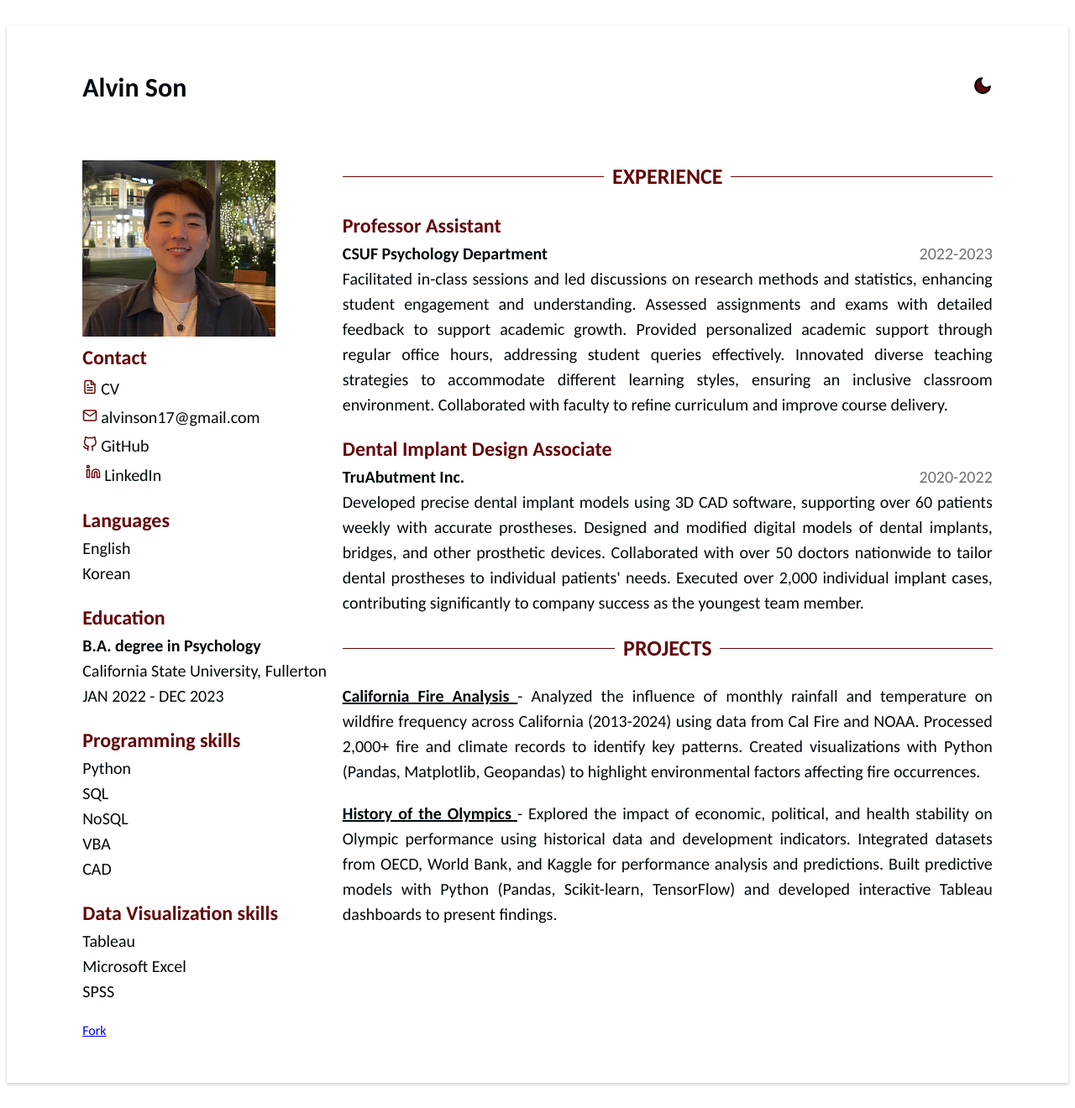
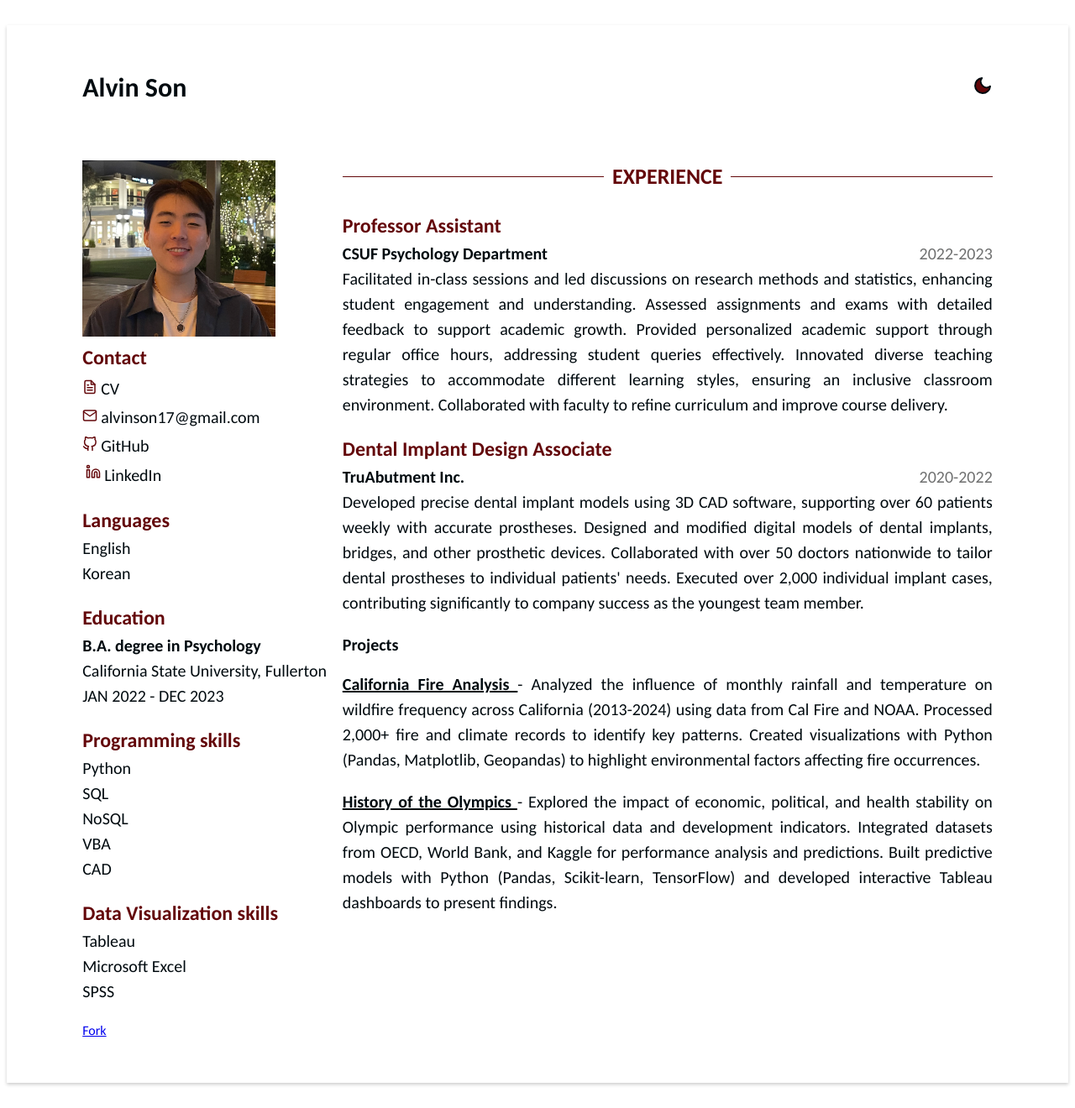
Before and after one commit to Alvin-Son/Alvin-Son.github.io, a Jekyll site: the page built from index.html, in a window 1280 px wide. Shown: the whole page at 84% size. Built offline with Jekyll 4.4.1, drawn with Linux system fonts in a browser that asks for light colours.

Commit message:
Update projects.scss

```diff
--- a/_sass/includes/projects.scss
+++ b/_sass/includes/projects.scss
@@ -1,6 +1,6 @@
 .projects {
     .title {
-        @include header;
+        @include body-text;
         font-weight: bold;
         .time {
                 float: right;
```
